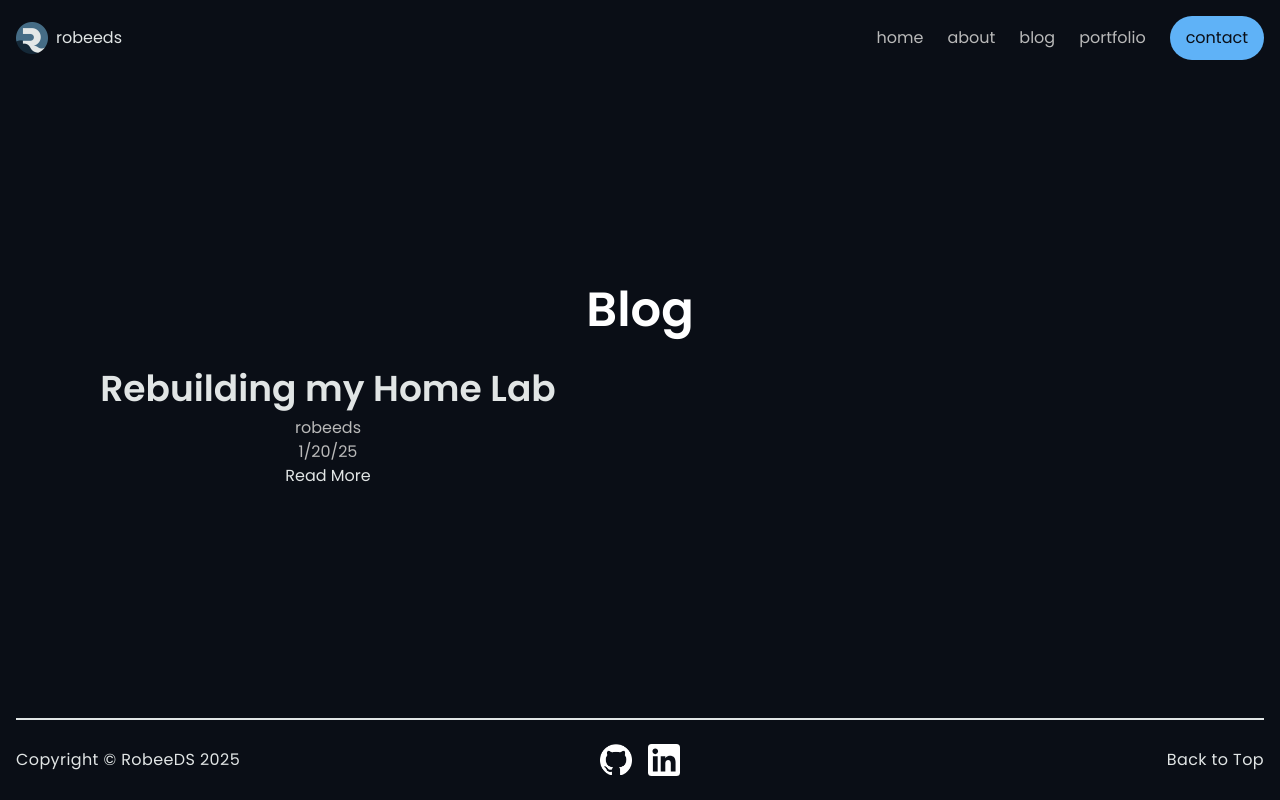
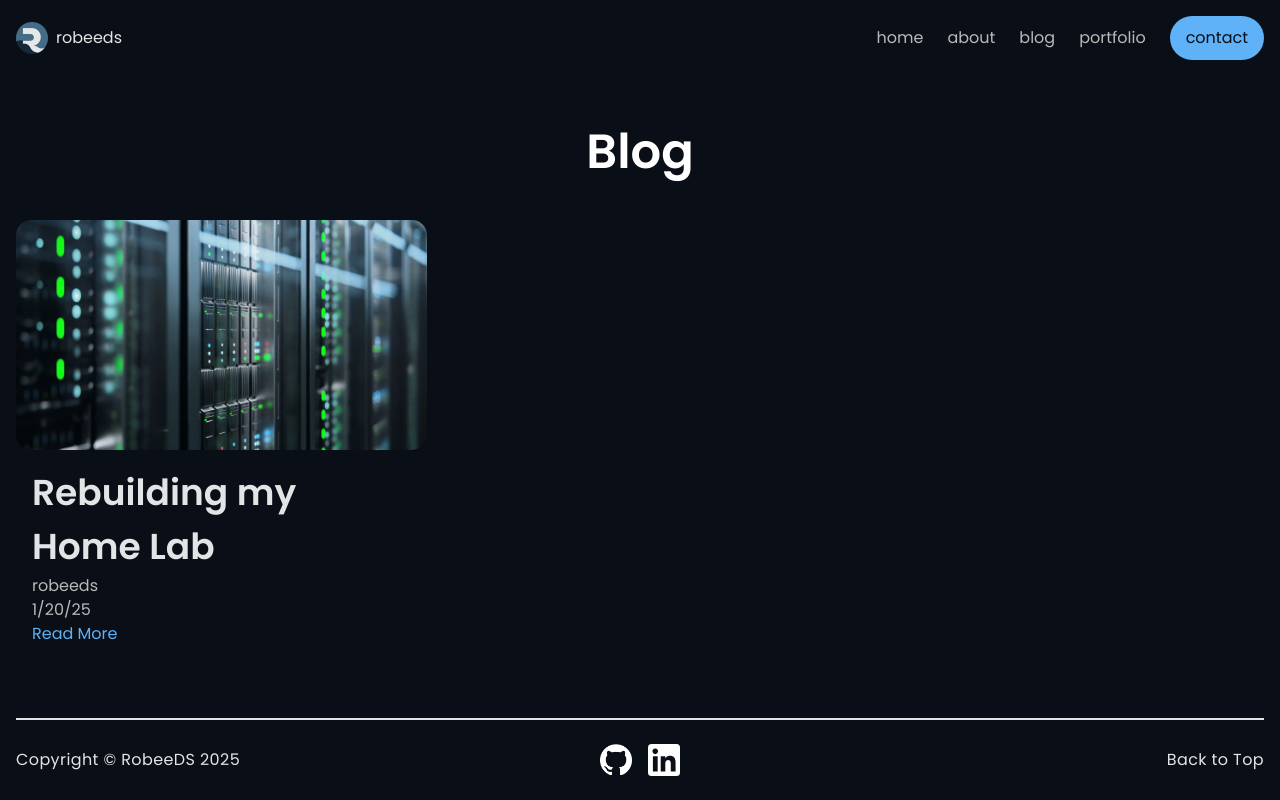
Before and after one commit to robeeds/robeeds.dev.old, a Next.js app: page /blog in a window 1280 px wide. Built offline with nearby package versions, Linux system fonts and the light colour scheme.

Commit message:
Update blog

```diff
--- a/public/content/rebuilding-my-home-lab.mdx
+++ b/public/content/rebuilding-my-home-lab.mdx
@@ -3,8 +3,9 @@ title: Rebuilding my Home Lab
 description:
 author: robeeds
 publishDate: 1/20/25
-previewImage: ../images/botanicbento.webp
+previewImage: "/images/homelab.webp"
 ---
+
 
 
 ## Background
--- a/src/app/blog/[slug]/page.tsx
+++ b/src/app/blog/[slug]/page.tsx
@@ -1,8 +1,12 @@
+// @/src/app/blog/[slug]/page.tsx
+
+// Imports
 import { getBlogBySlug, getAllBlogSlug } from "../fetchers";
 import { Metadata } from "next";
+import Image from "next/image";
 import PostLayout from "./post-layout";
 
-
+// Generate Metadata using Blog title and description
 export async function generateMetadata(
   props: {
     params: Promise<{ slug: string }>
@@ -49,10 +53,14 @@ export default async function BlogPage(
   return (
     <PostLayout>
 
+      {/* Image Preview */}
+      <div className="flex flex-1">
+        <Image src={blog.frontmatter.previewImage} alt="preview image" width={1000} height={1000} className="rounded-[15px]"/>
+      </div>
 
       {/* This is the title section */}
 
-      <div className="flex flex-col flex-1 self-start">
+      <div className="flex flex-col flex-1 self-start pt-8">
         <p className="font-semibold text-[48px]">{blog.frontmatter.title}</p>
         <p className="text-gray">{blog.frontmatter.author}</p>
         <p className="text-gray">{blog.frontmatter.publishDate}</p>
--- a/src/app/blog/fetchers.ts
+++ b/src/app/blog/fetchers.ts
@@ -3,6 +3,7 @@ import path from "path"
 import { compileMDX } from 'next-mdx-remote/rsc'
 
 import { notFound } from "next/navigation"
+import { StaticImport } from "next/dist/shared/lib/get-img-props"
 
 const contentDir = path.join(process.cwd(), "public/content")
 
@@ -22,6 +23,7 @@ export async function getBlogBySlug(slug: string) {
         description: string
         author: string
         publishDate: string
+        previewImage: string | StaticImport
     }>({
         source: fileContent,
         options: { parseFrontmatter: true},
--- a/src/app/blog/page.tsx
+++ b/src/app/blog/page.tsx
@@ -1,3 +1,4 @@
+import Image from "next/image"
 import Link from "next/link"
 import { getBlogs } from "./fetchers"
 
@@ -10,20 +11,32 @@ export default async function BlogsPage() {
             <p className="font-semibold text-white text-[48px]">Blog</p>
 
             {/* Blog Pages Section */}
-            <div className="flex flex-col justify-center items-center md:grid md:grid-cols-2">
+            <div className="flex flex-col justify-center items-center pt-8 md:grid md:grid-cols-3 md:gap-2">
 
-                {/* This will map all the recent blogs */}
+                {/* This will map all the recent blogs as cards */}
                 {blogs.map((blog, i) => (
-                    <article key={i} className="flex flex-1 w-full">
+                    <article key={i} className="flex flex-1 flex-col w-full">
+
+                        {/* This will be the preview image of each blog */}
+                        <div className="flex flex-1">
+                            <Image
+                                src={blog.frontmatter.previewImage}
+                                alt="preview image"
+                                width={800}
+                                height={450}
+                                priority={true}
+                                className="rounded-[15px]"
+                            />
+                        </div>
 
                         {/* This will be the text portion of each blog */}
-                        <div className="flex flex-1 flex-col justify-center items-center text-center p-4">
+                        <div className="flex flex-1 flex-col text-left p-4">
                             <p className="font-semibold text-dimWhite text-[36px]">{blog.frontmatter.title}</p>
                             <p className="text-gray">{blog.frontmatter.author}</p>
                             <p className="text-gray">{blog.frontmatter.publishDate}</p>
                             <Link
                                 href={`/blog/${blog.slug}`}
-                                className=""
+                                className="text-blue hover:underline"
                             >Read More</Link>
                         </div>
 
--- a/src/app/ui/footer.tsx
+++ b/src/app/ui/footer.tsx
@@ -25,7 +25,7 @@ export default function Footer() {
                     <Link
                         href='https://github.com/robeeds'
                         target="blank"
-                        className="p-2"
+                        className="p-2 w-auto h-auto"
                         prefetch={false}>
                         <Image
                             src={githubIcon}
```
Also changed, not shown: public/images/homelab.webp (added).
